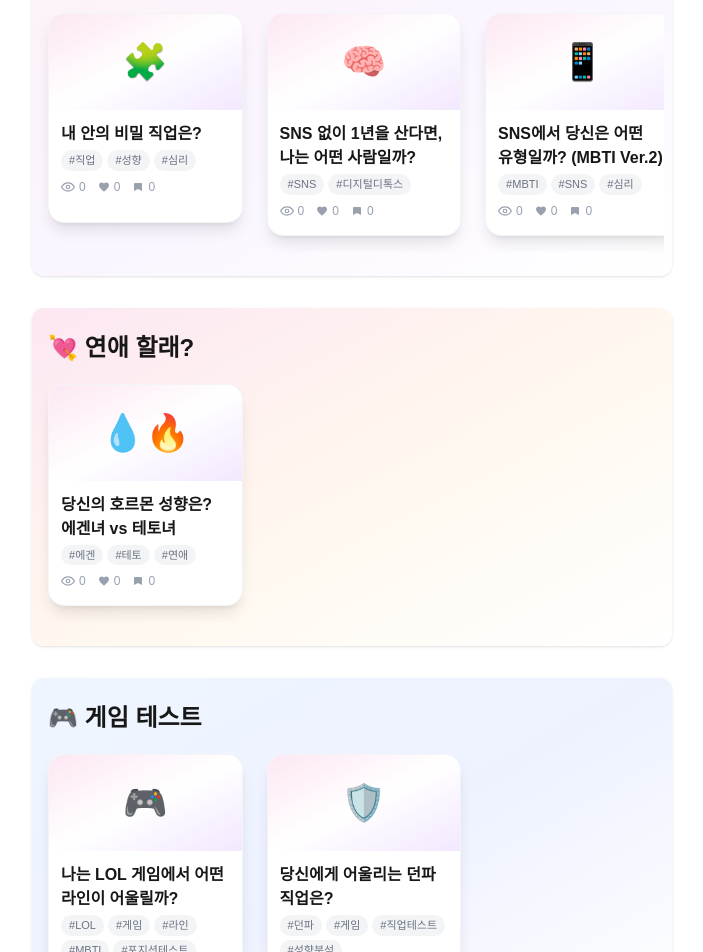
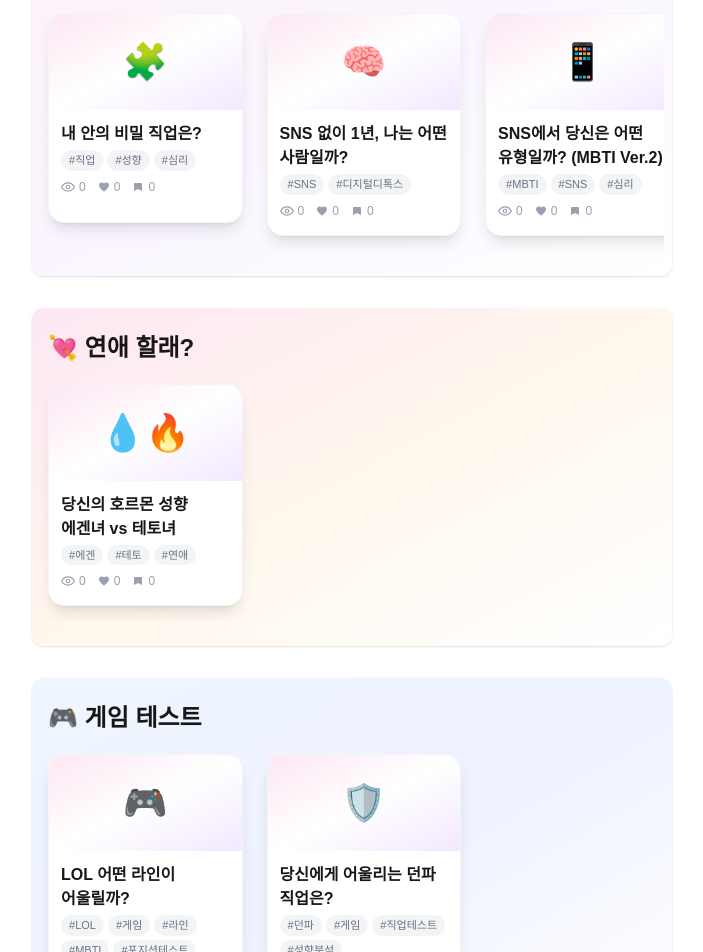
Before and after one commit to pobredward/testmim, a Next.js app: page / in a window 1280 px wide. Shown: the part 300-1252 px from the top of the page, without its empty margins (288-991 px from the left). Built offline with nearby package versions, Linux system fonts and the light colour scheme; no server answers; the database is empty.

Commit message:
Edit UI "메인 페이지"

```diff
--- a/src/app/page.tsx
+++ b/src/app/page.tsx
@@ -160,7 +160,7 @@ export default function Home() {
                 {(testsByCategory[cat] as any[]).map((test) => (
                   <div
                     key={test.code}
-                    className="flex-shrink-0 w-[48%] md:w-[32%] max-w-xs min-w-[180px]"
+                    className="flex-shrink-0 w-[48%] md:w-[32%] max-w-xs min-w-[160px]"
                   >
                     <TestCard test={test} />
                   </div>
--- a/src/data/tests/egenteto.ts
+++ b/src/data/tests/egenteto.ts
@@ -3,7 +3,7 @@ import type { TestAnswer, TestResult } from "@/types/tests";
 export const EGENTETO_TEST = {
   code: "egenteto",
   docId: "egenteto",
-  title: "당신의 호르몬 성향은? 에겐녀 vs 테토녀",
+  title: "당신의 호르몬 성향 에겐녀 vs 테토녀",
   description: "10가지 질문으로 알아보는 나의 성향! 에겐녀일까, 테토녀일까?",
   bgGradient: "from-[#f8fafc] via-[#e0e7ff] to-[#f0fdfa]", // 연보라~연파랑~연민트
   mainColor: "#6c5ce7",
--- a/src/data/tests/lollane.ts
+++ b/src/data/tests/lollane.ts
@@ -3,7 +3,7 @@ import type { TestAnswer, TestResult } from "@/types/tests";
 export const LOLLANE_TEST = {
   code: "lollane",
   docId: "lollane",
-  title: "나는 LOL 게임에서 어떤 라인이 어울릴까?",
+  title: "LOL 어떤 라인이 어울릴까?",
   description: "플레이 스타일, 성향, 반응 방식에 따라 어울리는 LOL 라인은 다릅니다. 10가지 질문을 통해 당신의 포지션을 알아보세요!",
   bgGradient: "from-[#e3f2fd] via-[#fce4ec] to-[#fff3e0]",
   mainColor: "#3f51b5",
--- a/src/data/tests/snsless.ts
+++ b/src/data/tests/snsless.ts
@@ -3,7 +3,7 @@ import type { TestAnswer, TestResult } from "@/types/tests";
 export const SNSLESS_TEST = {
   code: "snsless",
   docId: "snsless",
-  title: "SNS 없이 1년을 산다면, 나는 어떤 사람일까?",
+  title: "SNS 없이 1년, 나는 어떤 사람일까?",
   description: "당신이 SNS를 끊고 1년을 산다면 어떤 자아가 드러날까요? 평소 드러나지 않았던 당신의 진짜 모습, 지금 확인해보세요.",
   bgGradient: "from-[#fce4ec] via-[#e8f5e9] to-[#e3f2fd]",
   mainColor: "#6a1b9a",
```
